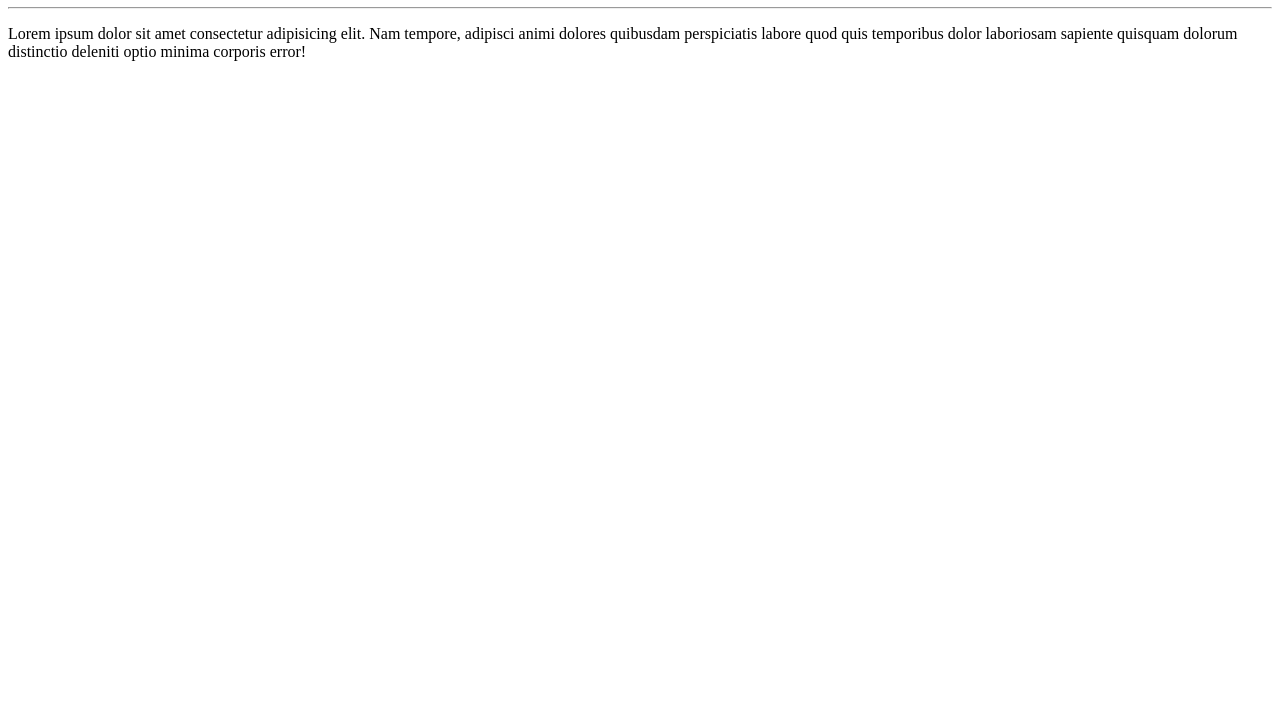
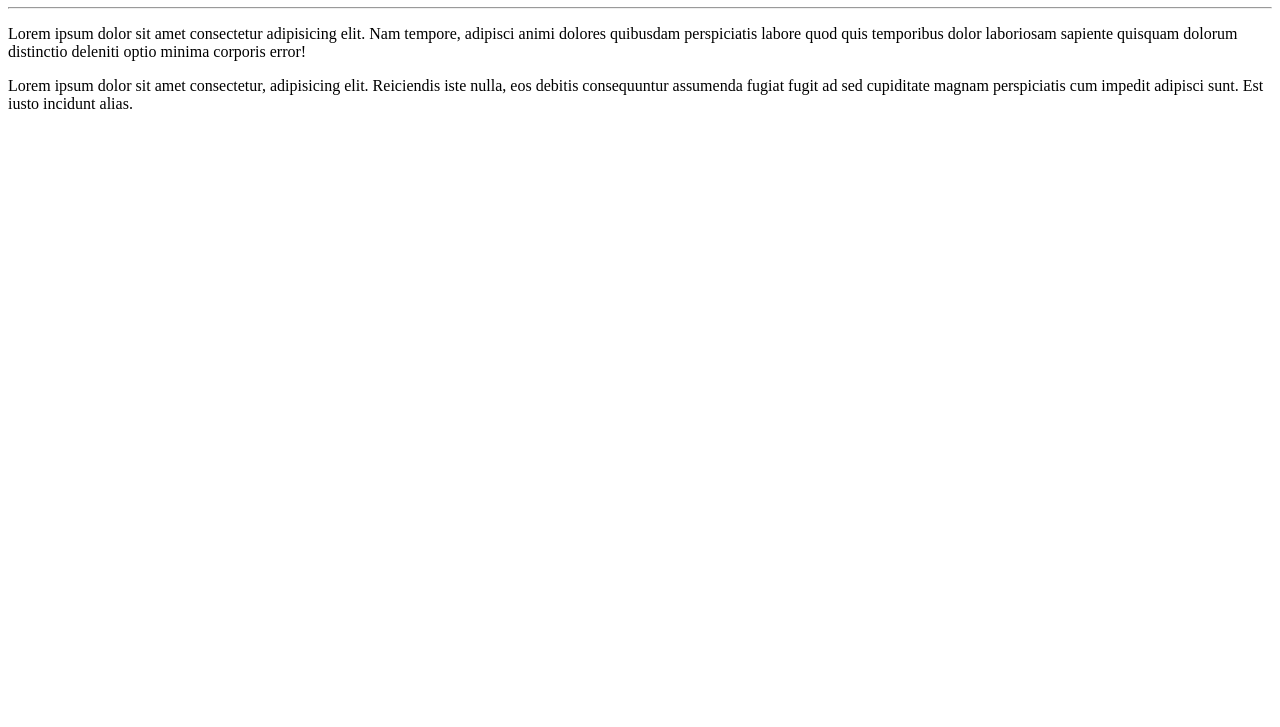
Before and after one commit to fabiopretel/Ola-Mundo, a plain HTML site: page site-exemplo/index.html in a window 1280 px wide. Shown: the part 73-800 px from the top of the page. Drawn offline with Linux system fonts and the light colour scheme.

Commit message:
Adicionei um parágrafo

```diff
--- a/site-exemplo/index.html
+++ b/site-exemplo/index.html
@@ -9,5 +9,6 @@
     <h1>Olá, Mundo!</h1>
     <hr>
     <p>Lorem ipsum dolor sit amet consectetur adipisicing elit. Nam tempore, adipisci animi dolores quibusdam perspiciatis labore quod quis temporibus dolor laboriosam sapiente quisquam dolorum distinctio deleniti optio minima corporis error!</p>
+    <p>Lorem ipsum dolor sit amet consectetur, adipisicing elit. Reiciendis iste nulla, eos debitis consequuntur assumenda fugiat fugit ad sed cupiditate magnam perspiciatis cum impedit adipisci sunt. Est iusto incidunt alias.</p>
 </body>
 </html>
```
